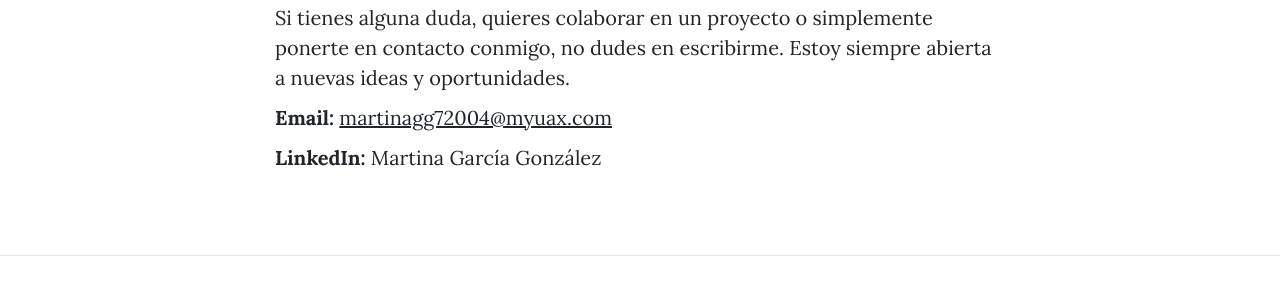
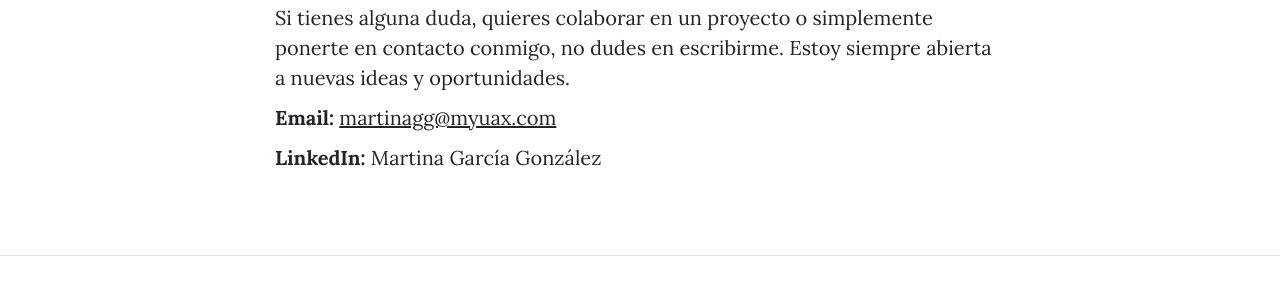
Before and after one commit to martinagg7/WebPersonal, a Django app: page /contact/ in a window 1280 px wide. Shown: the part 541-841 px from the top of the page. Run offline with Django 5.2, Linux system fonts and the light colour scheme; some libraries are stand-ins or nearby versions.

Commit message:
ultimo cambio

```diff
--- a/webpersonal/core/templates/core/contact.html
+++ b/webpersonal/core/templates/core/contact.html
@@ -15,7 +15,7 @@
 <div class="row">
     <div class="col-lg-8 col-md-10 mx-auto">
         <p>Si tienes alguna duda, quieres colaborar en un proyecto o simplemente ponerte en contacto conmigo, no dudes en escribirme. Estoy siempre abierta a nuevas ideas y oportunidades.</p>
-        <p><b>Email:</b> <a href="mailto:martinagg@myuax.com">martinagg72004@myuax.com</a></p>
+        <p><b>Email:</b> <a href="mailto:martinagg@myuax.com">martinagg@myuax.com</a></p>
         <p><b>LinkedIn:</b> Martina García González</p>
     </div>
 </div>
```
